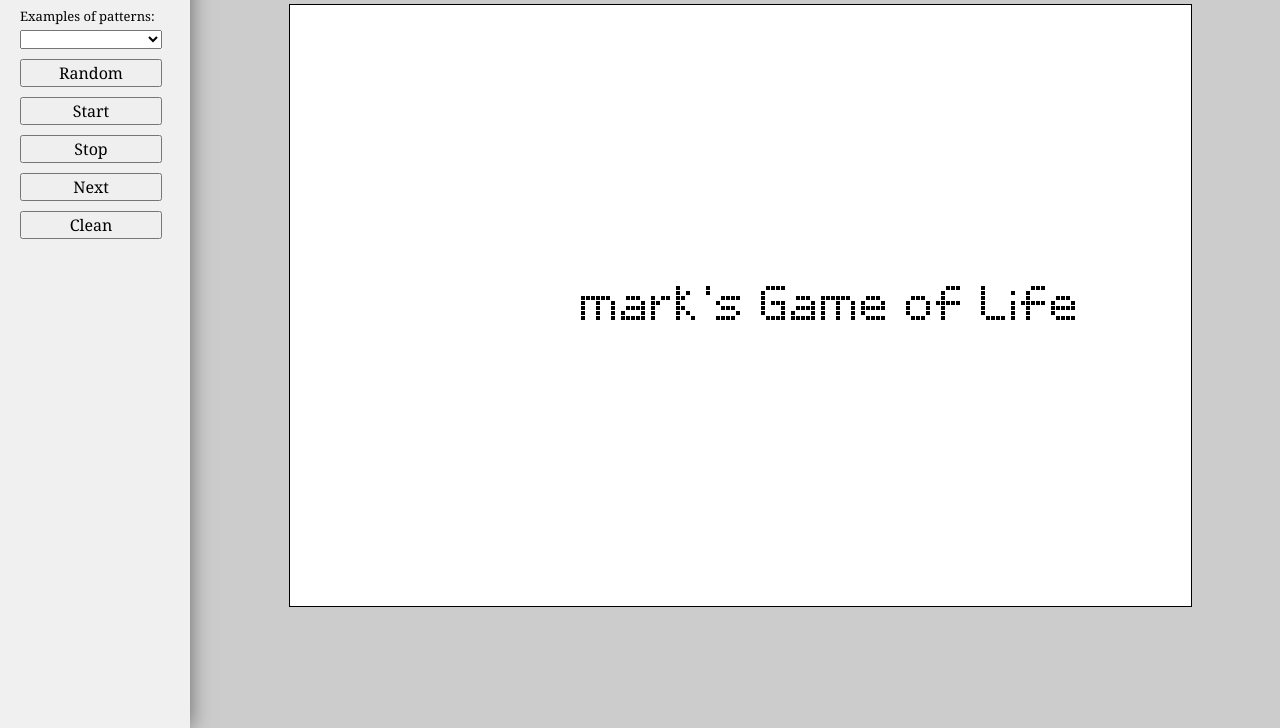
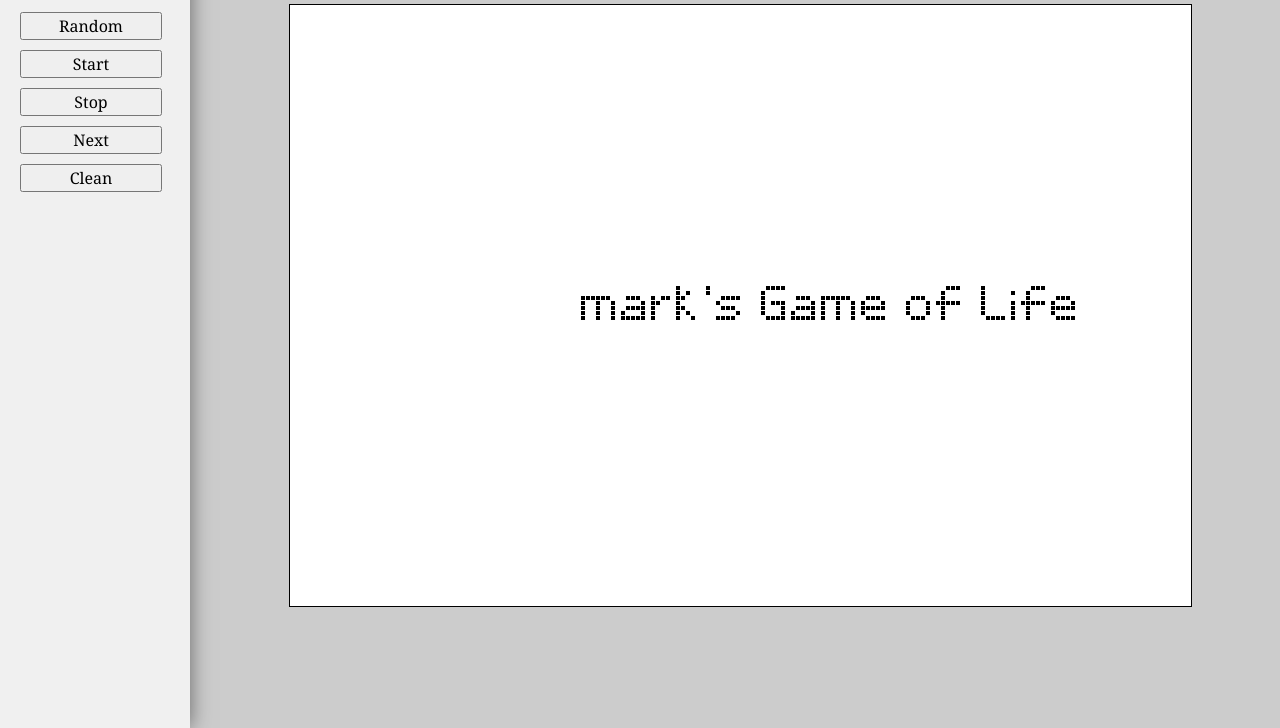
Before and after one commit to CZYTHSS/Life-Game, a plain HTML site: page LifeGame.html in a window 1280 px wide. Shown: the part 72-800 px from the top of the page. Drawn offline with Linux system fonts and the light colour scheme.

Commit message:
Final version

```diff
--- a/LifeGame.html
+++ b/LifeGame.html
@@ -9,24 +9,8 @@
   <body>
     <aside>
       <br />
-      <!-- <label for="height">Height: (cells)</label>
-      <input type="number" id="height" step="1" min="1" />
-      <label for="width">Width: (cells)</label>
-      <input type="number" id="width" step="1" min="1" />
-      <label for="unit">Size of each cell: (px)</label>
-      <input type="number" id="size" step="1" min="3" max="20" />
-      <label for="gap">Gap between cells: (px)</label>
-      <input type="number" id="gap" step="1" min="1" max="10" />
-      <button id="new">Generate</button> -->
       <button id="reset" onclick="resetCanvas()">Reset</button>
       <br />
-      <!-- <label for="density">Density of cells: <strong id="figure1"></strong></label>
-      <input type="range" id="density" step="0.01" min="0" max="1" />
-      <label for="interval">Interval: <strong id="figure2"></strong> (ms)</label>
-      <input type="range" id="interval" step="40" min="40" max="1000" />
-      <input type=checkbox id="multithreading" /> <label for="multithreading">Use web worker</label> -->
-      <label for="examples">Examples of patterns:</label>
-      <select id="examples"></select>
       <button id="random" onclick="randomInit()">Random</button>
       <button id="start" onclick="startEvolve()">Start</button>
       <button id="stop" onclick="stopEvolve()">Stop</button>
```
